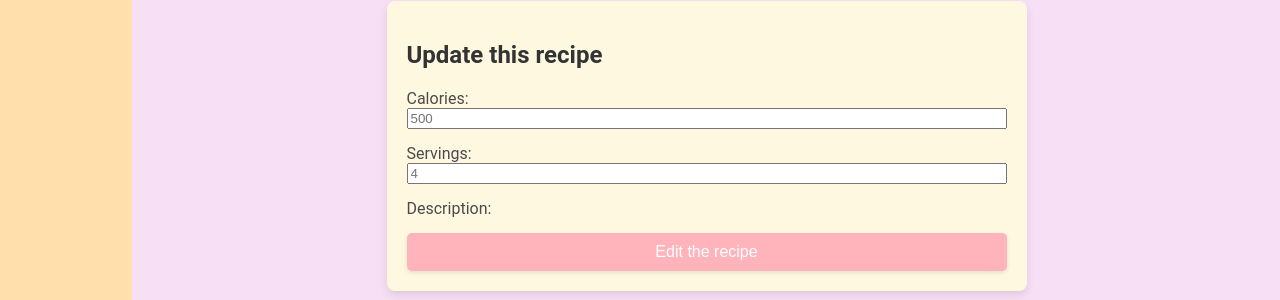
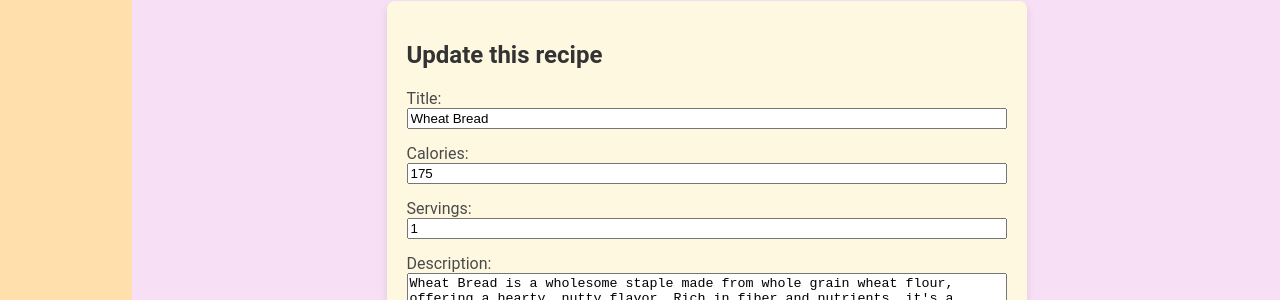
Before and after one commit to Bopally/React-Recipe-app, a React (Vite) app: page /ItemDetailsPage/07d9616d-7a63-457c-b8a7-58f6a70a67e3 in a window 1280 px wide. Shown: the part 500-800 px from the top of the page. Built offline with nearby package versions, Linux system fonts and the light colour scheme.

Commit message:
Implement the edit recipe form and display the result on the recipe

```diff
--- a/src/App.jsx
+++ b/src/App.jsx
@@ -12,6 +12,7 @@ import RecipesList from "./components/RecipesList";
 import ItemDetailsPage from "./components/ItemDetailsPage";
 import AboutPage from "./components/AboutPage";
 import NotFoundPage from "./components/NotFoundPage";
+// import UpdateRecipe from "./components/UpdateRecipe";
 
 function App() {
   const [recipes, setRecipes] = useState(recipesJson);
@@ -29,9 +30,12 @@ function App() {
           />
           <Route
             path="/ItemDetailsPage/:recipeId"
-            element={<ItemDetailsPage />}
+            element={
+              <ItemDetailsPage recipes={recipes} setRecipes={setRecipes} />
+            }
           />
           <Route path="/AboutPage" element={<AboutPage />} />
+          <Route path="/update/:recipeId" />
           <Route path="*" element={<NotFoundPage />} />
         </Routes>
         <Footer />
--- a/src/components/ItemDetailsPage.jsx
+++ b/src/components/ItemDetailsPage.jsx
@@ -1,10 +1,10 @@
-import recipes from "../data/recipes.json";
+// import recipes from "../data/recipes.json";
 import UpdateRecipe from "./UpdateRecipe";
 import { useParams } from "react-router-dom";
 
-const ItemDetailsPage = () => {
+const ItemDetailsPage = ({ recipes, setRecipes }) => {
   const { recipeId } = useParams();
-  const recipeDetails = recipes.find((recipeObj) => recipeObj.id === recipeId);
+  const recipeDetails = recipes.find((recipe) => recipe.id === recipeId);
   if (!recipeDetails) {
     return <p>Recipe not found</p>;
   }
@@ -17,7 +17,11 @@ const ItemDetailsPage = () => {
       <p>Servings: {recipeDetails.servings}</p>
       <p>Description: {recipeDetails.description}</p>
 
-      <UpdateRecipe />
+      <UpdateRecipe
+        recipeDetails={recipeDetails}
+        setRecipes={setRecipes}
+        recipes={recipes}
+      />
     </div>
   );
 };
--- a/src/components/UpdateRecipe.jsx
+++ b/src/components/UpdateRecipe.jsx
@@ -1,36 +1,60 @@
 import { useState } from "react";
 
-const UpdateRecipe = () => {
-  const [calories, setCalories] = useState("");
-  const [servings, setServings] = useState("");
-  const [description, setDescription] = useState("");
+const UpdateRecipe = ({ recipeDetails, setRecipes, recipes }) => {
+  const [title, setTitle] = useState(recipeDetails.name || "");
+  const [calories, setCalories] = useState(recipeDetails.calories || "");
+  const [servings, setServings] = useState(recipeDetails.servings || "");
+  const [description, setDescription] = useState(
+    recipeDetails.description || ""
+  );
 
   const handleSubmit = (event) => {
     event.preventDefault();
-    const newRecipe = {
-      calories: calories,
-      servings: servings,
+
+    const updatedRecipe = {
+      ...recipeDetails,
+      name: title,
+      calories: Number(calories),
+      servings: Number(servings),
       description: description,
     };
-    console.log(newRecipe);
 
-    setCalories("");
-    setServings("");
-    setDescription("");
+    // Update the information from the recipe with the new one
+    const updatedRecipes = recipes.map((recipe) =>
+      recipe.id === recipeDetails.id ? updatedRecipe : recipe
+    );
+
+    setRecipes(updatedRecipes);
+
+    setTitle(updatedRecipe.name);
+    setCalories(updatedRecipe.calories.toString());
+    setServings(updatedRecipe.servings.toString());
+    setDescription(updatedRecipe.description);
   };
 
   return (
     <section className="box">
       <h2>Update this recipe</h2>
+      <form onSubmit={handleSubmit}>
+        {/* Title */}
+        <label>
+          Title:
+          <input
+            type="text"
+            name="title"
+            placeholder={recipeDetails.name}
+            value={title}
+            onChange={(e) => setTitle(e.target.value)}
+          />
+        </label>
 
-      <form onSubmit={handleSubmit}>
         {/* Calories */}
         <label>
           Calories:
           <input
             type="number"
             name="calories"
-            placeholder="500"
+            placeholder={recipeDetails.calories.toString()}
             required
             min={0}
             value={calories}
@@ -44,7 +68,7 @@ const UpdateRecipe = () => {
           <input
             type="number"
             name="servings"
-            placeholder="4"
+            placeholder={recipeDetails.servings.toString()}
             required
             min={1}
             value={servings}
@@ -55,9 +79,9 @@ const UpdateRecipe = () => {
         {/* Description */}
         <label>
           Description:
-          <text
+          <textarea
             name="description"
-            placeholder="Write few words about the recipe!"
+            placeholder={recipeDetails.description}
             value={description}
             onChange={(e) => setDescription(e.target.value)}
           />
```
Also changed, not shown: images/Estelle-Image.png, images/Mariana-Image.png.
